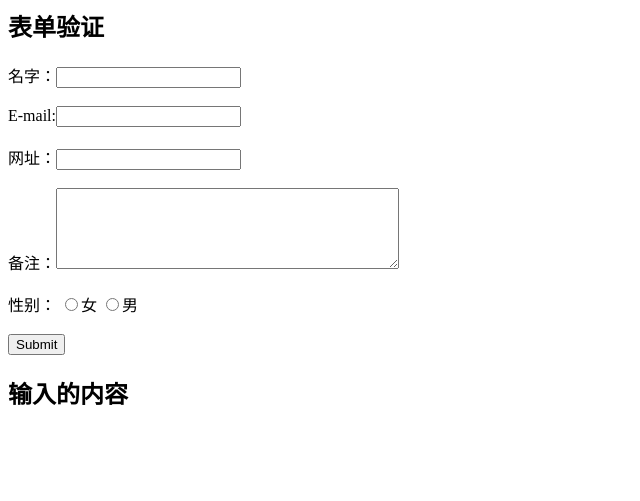
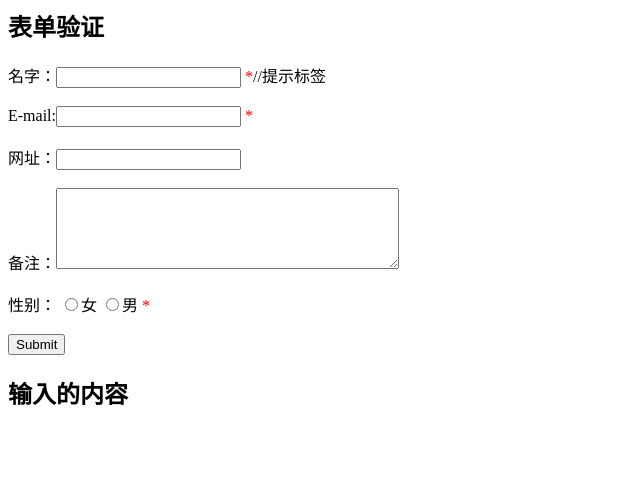
Before and after one commit to DDDDClown/Clown, a PHP site: page /biaodan.php in a window 1280 px wide. Shown: the top 501 px of the page, without its empty margins (0-640 px from the left). Run offline with PHP 8.4, Linux system fonts and the light colour scheme.

Commit message:
Update biaodan.php

```diff
--- a/biaodan.php
+++ b/biaodan.php
@@ -2,18 +2,26 @@
 <head>
 <meta charset="utf-8">
 <title></title>
+<style>
+.error{color:#ff0000;}
+</style>
 </head>
 <body>
 <?php
-$n= $e = $g = $c = $w= "";//设置空值
+$n= $e = $g = $c = $w= "";
+$nerr = $eerr= $gerr="";
 
 if ($_SERVER["REQUEST_METHOD"] == "POST")
 {
-	$n = test_input($_POST["name"]);
-	$e = test_input($_POST["email"]);
+	if(empty($_POST["name"]))//empty()函数检验是否提交
+	{$nerr="必须填写";}
+	else{$n = test_input($_POST["name"]);}
+	if(empty($_POST["email"])){$eerr="必须填写";}
+	else{$e = test_input($_POST["email"]);}
 	$w = test_input($_POST["website"]);
 	$c = test_input($_POST["comment"]);
-	$g = test_input($_POST["gender"]);
+	if(empty($_POST["gender"])){$gerr="必须选择";}
+	else{$g = test_input($_POST["gender"]);}
 }
 function test_input($data)
 {
@@ -26,13 +34,19 @@ function test_input($data)
 
 <h2>表单验证</h2>
 <form method="POST" action="<?php echo htmlspecialchars($_SERVER["PHP_SELF"]);?>">
-名字：<input type="text" name="name"><br><br>
-E-mail:<input type="text" name="email"><br><br>
+名字：<input type="text" name="name">
+	<span class="error">*<?php echo $nerr;?></span>//<span>提示标签
+	<br><br>
+E-mail:<input type="text" name="email">
+	<span class="error">*<?php echo $eerr;?></span>
+	<br><br>
 网址：<input type="text" name="website"><br><br>
 备注：<textarea name="comment" rows="5" cols="40"></textarea><br><br>
 性别：
 <input type="radio" name="gender" value="女">女
-<input type="radio" name="gender" value="男">男<br><br>
+<input type="radio" name="gender" value="男">男
+	<span class="error">*<?php echo $gerr;?></span>
+	<br><br>
 <input type="submit" name="submit" value="Submit">
 </form>
 
```
